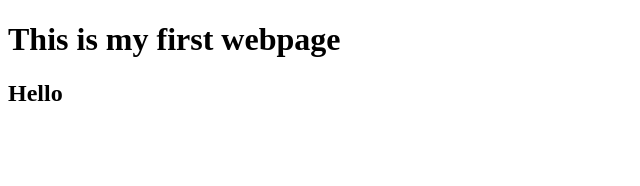
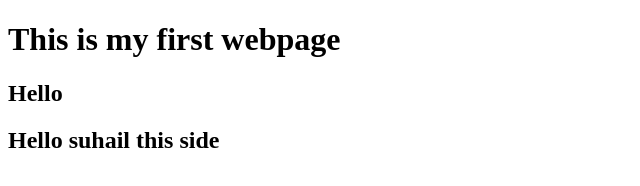
Before and after one commit to suhail-khan01/ee-webpage, a plain HTML site: page index.html in a window 1280 px wide. Shown: the whole page, without its empty margins (0-640 px from the left). Drawn offline with Linux system fonts and the light colour scheme.

Commit message:
Update index.html

```diff
--- a/index.html
+++ b/index.html
@@ -8,5 +8,6 @@
 <body>
     <h1>This is my first webpage</h1>
     <h2>Hello</h2>
+     <h2>Hello suhail this side</h2>
 </body>
 </html>
```
